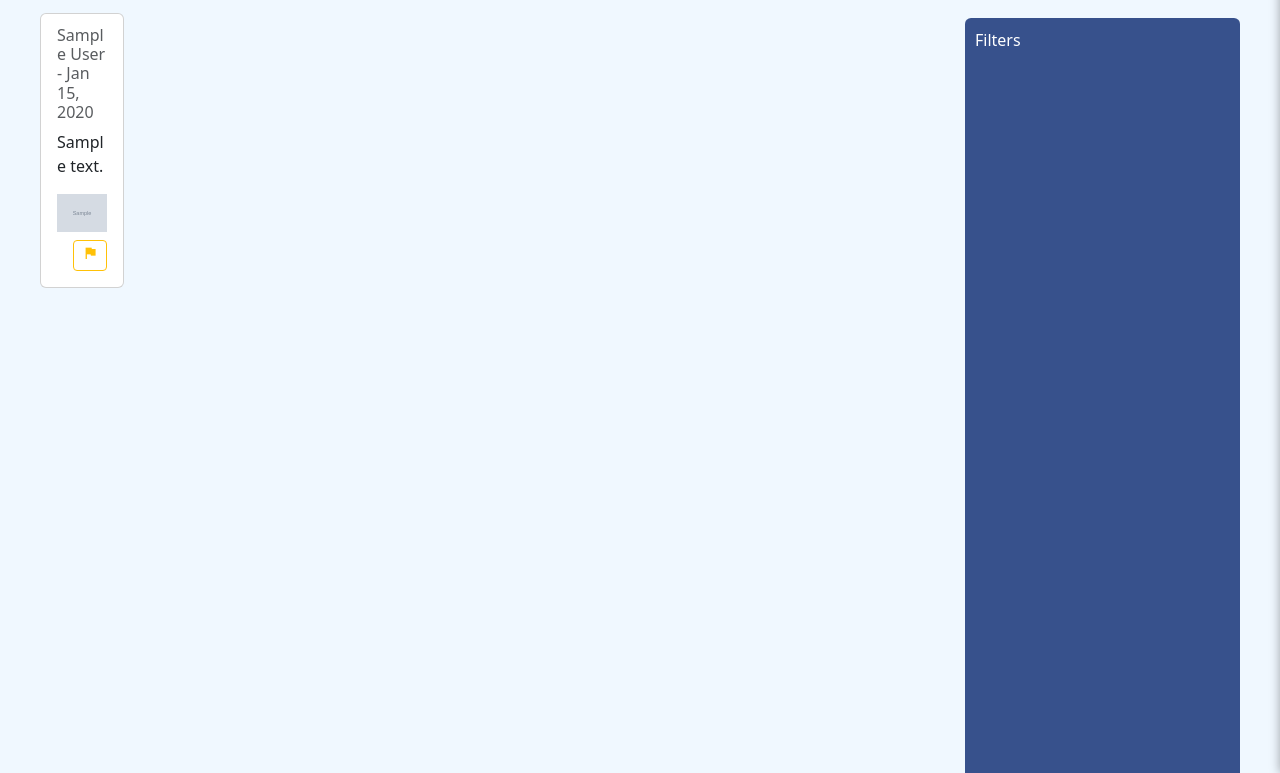
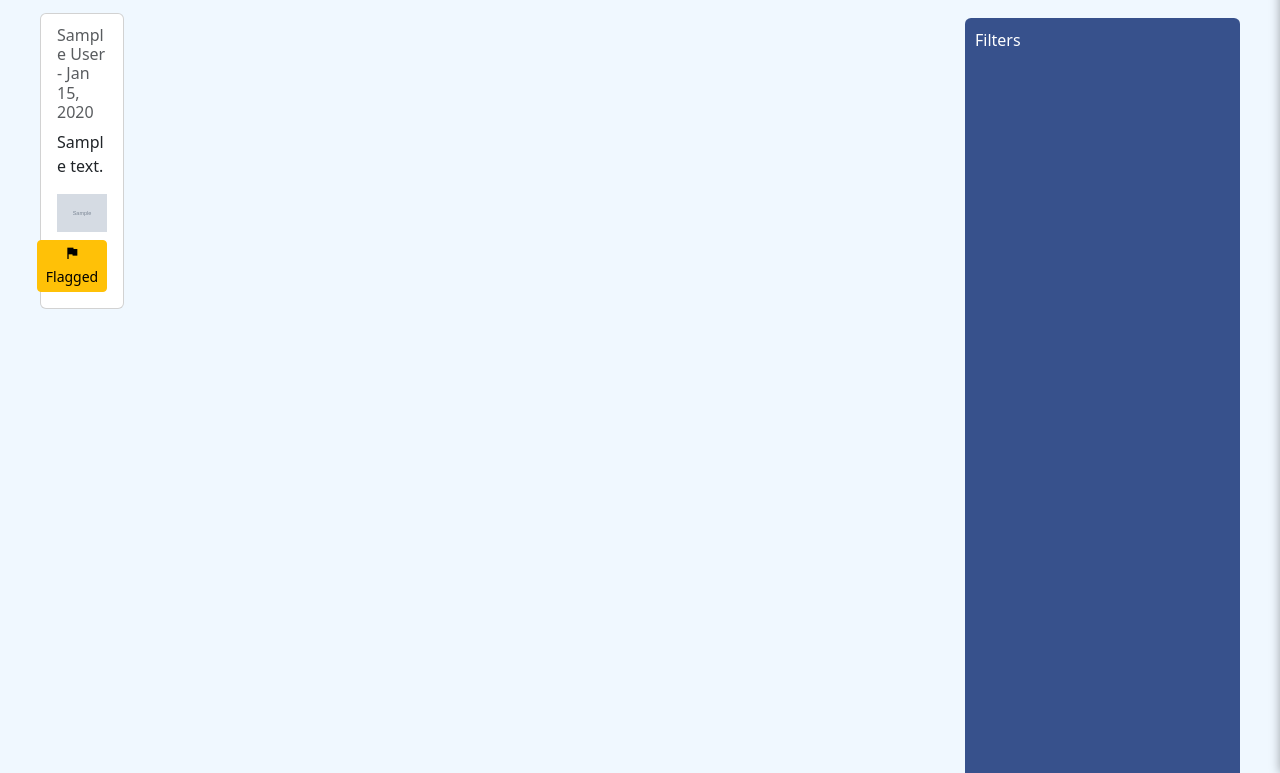
Before and after one commit to cherrylin16/CavPool, a Django app: page /rider/ in a window 1280 px wide. Shown: the part 234-1007 px from the top of the page. Run offline with Django 5.2, Linux system fonts and the light colour scheme; a user stored in the database is signed in; tables that the repository leaves empty hold one stand-in row (values such as "Sample post"); grey boxes marked "Sample" are stand-in pictures.

Commit message:
allow re-flagging posts and show when a post has already been flagged

```diff
--- a/dashboard/templates/dashboard/rider_dashboard.html
+++ b/dashboard/templates/dashboard/rider_dashboard.html
@@ -50,12 +50,21 @@
                                         {% endif %}
                                     {% endif %}
                                     <div class="d-flex justify-content-end mt-2">
+                                        {% if post.id in flagged_posts %}
+                                            <button class="btn btn-sm btn-warning"
+                                                data-bs-toggle="modal"
+                                                data-bs-target="#flagPostModal"
+                                                data-post-id="{{ post.id }}">
+                                                <i class="material-icons" style="font-size: 16px;">flag</i> Flagged
+                                            </button>
+                                        {% else %}
                                             <button class="btn btn-sm btn-outline-warning"
                                                 data-bs-toggle="modal"
                                                 data-bs-target="#flagPostModal"
                                                 data-post-id="{{ post.id }}">
                                                 <i class="material-icons" style="font-size: 16px;">flag</i>
                                             </button>
+                                        {% endif %}
                                     </div>
                                 </div>
                             </div>
--- a/dashboard/views.py
+++ b/dashboard/views.py
@@ -20,9 +20,11 @@ def rider_dashboard(request):
             pass
 
     posts = CarpoolPost.objects.all()
+    flagged_posts = set(Flag.objects.filter(flagged_by=request.user).values_list('post_id', flat=True))
     return render(request, "dashboard/rider_dashboard.html", {
         'display_name': display_name,
-        'posts': posts
+        'posts': posts,
+        'flagged_posts': flagged_posts
     })
 
 def driver_dashboard(request):
@@ -37,11 +39,13 @@ def driver_dashboard(request):
             pass
 
     posts = CarpoolPost.objects.all()
+    flagged_posts = set(Flag.objects.filter(flagged_by=request.user).values_list('post_id', flat=True))
     form = CarpoolPostForm()
     return render(request, "dashboard/driver_dashboard.html", {
         'display_name': display_name,
         'posts': posts,
-        'form': form
+        'form': form,
+        'flagged_posts': flagged_posts
     })
 
 @login_required
@@ -82,14 +86,15 @@ def flag_post(request, post_id):
     reason = request.POST.get('reason', 'other')
     details = request.POST.get('details', '')
 
-    flag, created = Flag.objects.get_or_create(
+    flag, created = Flag.objects.update_or_create(
         post=post,
         flagged_by=request.user,
         defaults={'reason': reason, 'details': details}
     )
 
-    if not created:
-        return JsonResponse({'success': False, 'message': 'You already flagged this post.'})
+    if created:
+        messages.success(request, "Post flagged successfully. Our moderators will review it soon.")
+    else:
+        messages.success(request, "Flag updated successfully. Our moderators will review it soon.")
 
-    messages.success(request, "Post flagged successfully. Our moderators will review it soon.")
     return redirect(request.META.get('HTTP_REFERER', '/'))
```
Also changed, not shown: dashboard/templates/dashboard/driver_dashboard.html (+9 -0 lines). Lines whose indentation alone changed are shown as unchanged.
